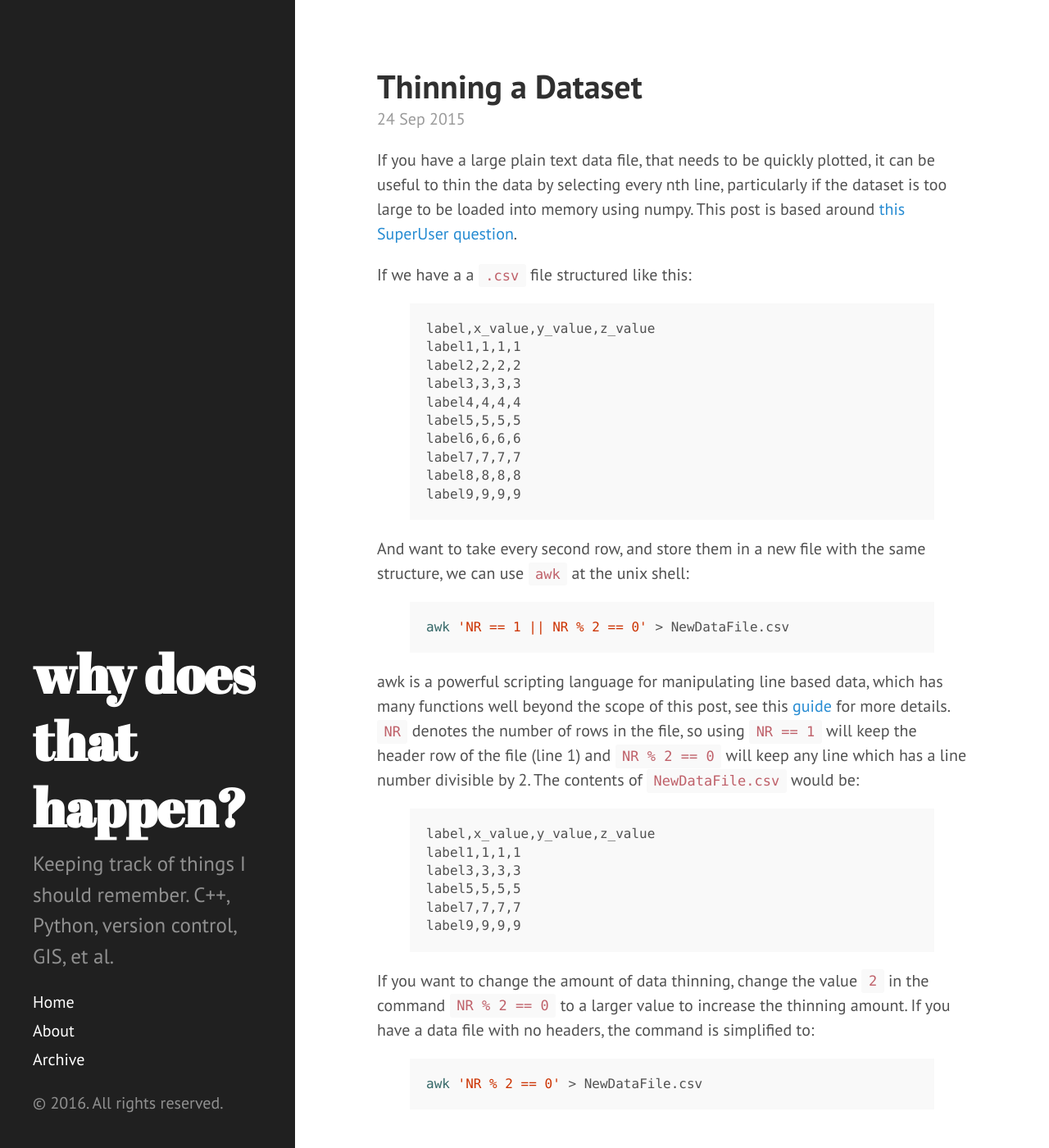
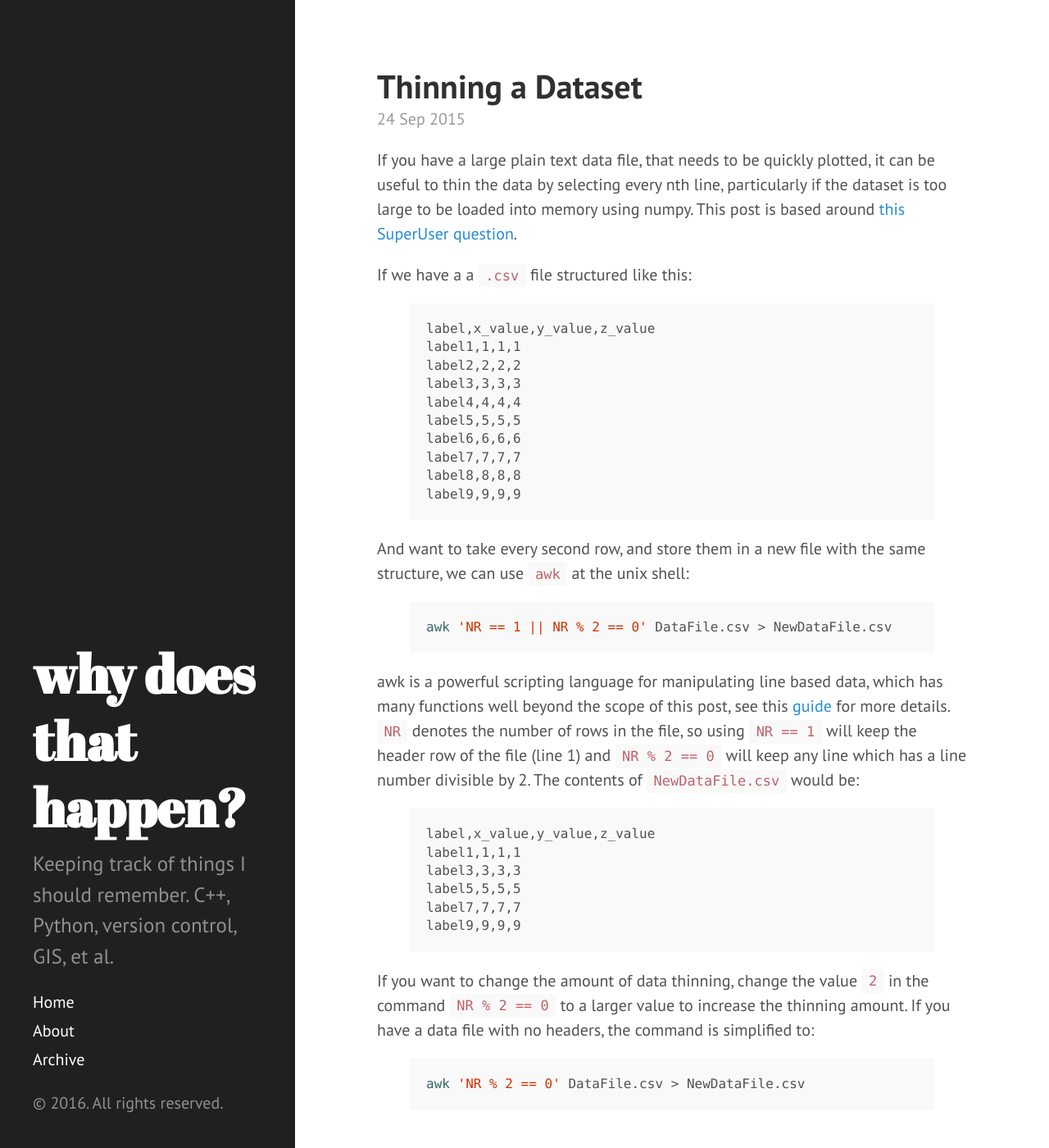
Before and after one commit to sgrieve/sgrieve.github.io, a Jekyll site: the page built from _posts/2015-09-24-thinning-a-dataset.md, in a window 1280 px wide and 1400 px high. Shown: the whole window at 82% size. Built offline with Jekyll 4.4.1, drawn with Linux system fonts in a browser that asks for light colours.

Commit message:
Fixing broken commands

```diff
--- a/_posts/2015-09-24-thinning-a-dataset.md
+++ b/_posts/2015-09-24-thinning-a-dataset.md
@@ -26,7 +26,7 @@ And want to take every second row, and store them in a new file with the same st
 we can use `awk` at the unix shell:
 
 {% highlight sh %}
-awk 'NR == 1 || NR % 2 == 0' > NewDataFile.csv
+awk 'NR == 1 || NR % 2 == 0' DataFile.csv > NewDataFile.csv
 {% endhighlight %}
 
 awk is a powerful scripting language for manipulating line based data, which has
@@ -49,5 +49,5 @@ to a larger value to increase the thinning amount. If you have a data file with
 the command is simplified to:
 
 {% highlight sh %}
-awk 'NR % 2 == 0' > NewDataFile.csv
+awk 'NR % 2 == 0' DataFile.csv > NewDataFile.csv
 {% endhighlight %}
```
